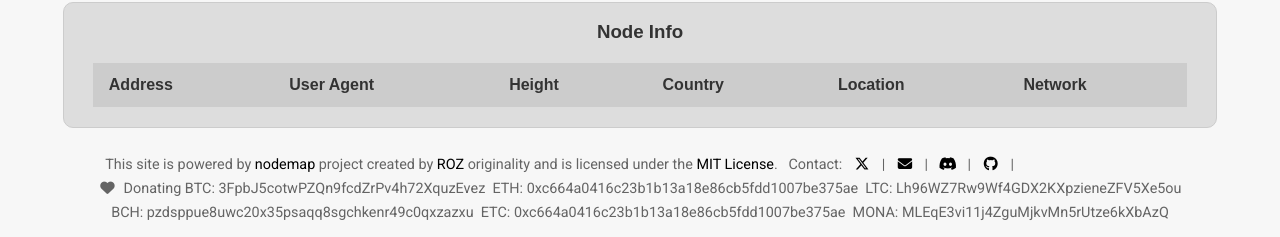
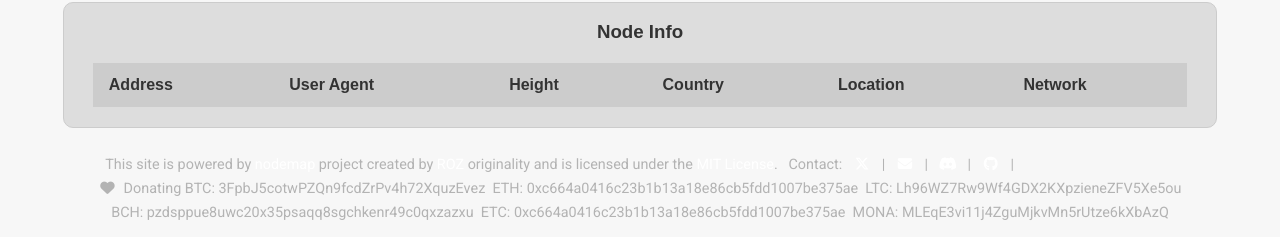
Before and after one commit to bailaoshijiadao/sugarchain-nodemap, a website: page public/index.ejs in a window 1280 px wide. Shown: the part 659-896 px from the top of the page. Drawn offline with nearby package versions, Linux system fonts and the light colour scheme; some packages are replaced by stand-ins of ours; files that its build step writes are made by us from their sources; no server answers; grey boxes are pictures that could not be loaded.

Commit message:
Change html color

```diff
--- a/public/index.ejs
+++ b/public/index.ejs
@@ -83,7 +83,7 @@
 
         footer {
             text-align: center;
-            color: #646464;
+            color: #b3b3b3;
             text-decoration: none;
             font-size: 0.9em;
             padding: 15px;
@@ -91,7 +91,7 @@
         }
 
         footer a {
-            color: #000000;
+            color: #fff;
             text-decoration: none;
         }
 
```
